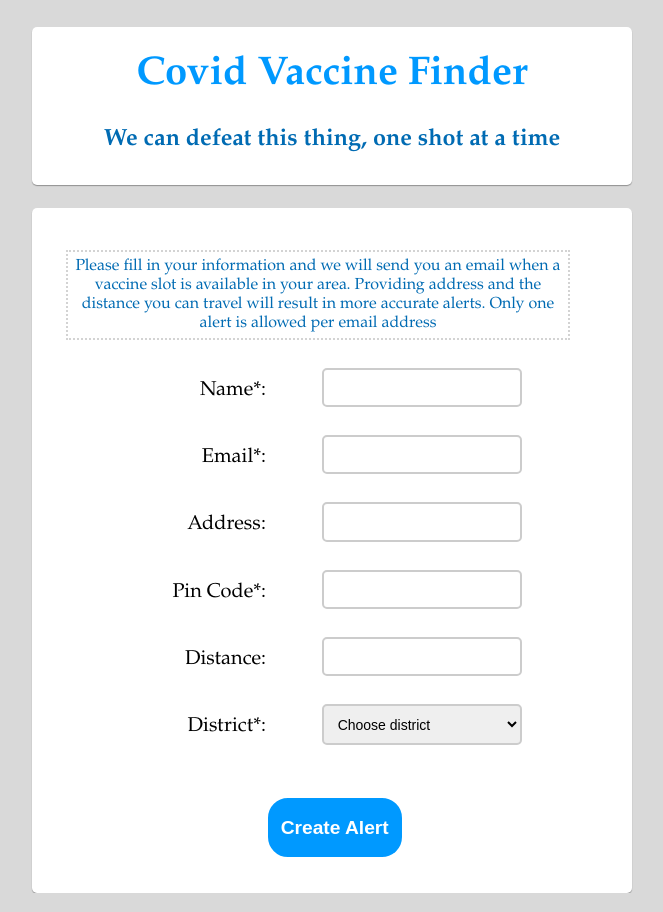
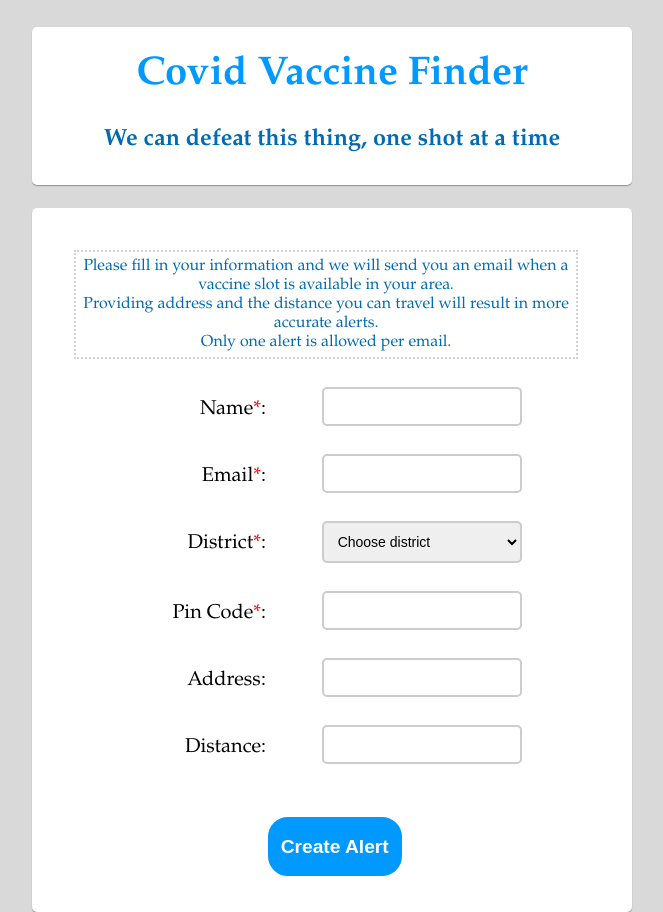
Before and after one commit to shanbhag10/cowin-vaccine-finder, a Flask app: page / in a window 1280 px wide. Shown: the whole page, without its empty margins (115-778 px from the left). Run offline with Flask 2, Linux system fonts and the light colour scheme.

Commit message:
Add styling and response messages

```diff
--- a/alerts.py
+++ b/alerts.py
@@ -31,7 +31,7 @@ class Alert:
 			print(e.response['Error']['Message'])
 
 		if 'Item' in response:
-			return (400, "An alert already exists with the provided email. Please try a different email")
+			return (400, "An alert already exists with the provided email.<br />Please try a different email")
 
 		item = {
 			"id":self.id,
@@ -46,4 +46,4 @@ class Alert:
 
 		table.put_item(Item=item)
 
-		return (201, "Successfully created alert. We will send you an email when a slot is available. Thank you.")
+		return (201, "Successfully created alert. We will send you an email when a slot is available. <br />Thank you.")
--- a/app.py
+++ b/app.py
@@ -8,7 +8,7 @@ app = Flask(__name__)
 
 @app.route("/")
 def home():
-    message = "Please fill in your information and we will send you an email when a vaccine slot is available in your area. Providing address and the distance you can travel will result in more accurate alerts. Only one alert is allowed per email address"
+    message = "Please fill in your information and we will send you an email when a vaccine slot is available in your area. <br />Providing address and the distance you can travel will result in more accurate alerts. <br />Only one alert is allowed per email."
     return render_template('index.html', districts=get_districts(), message=message, message_color="#006bb3")
 
 
--- a/static/style.css
+++ b/static/style.css
@@ -102,9 +102,13 @@ textarea, select {
   padding: 5px;
   border: rgb(211, 211, 211) dotted 2px;
   margin-top: 2rem;
-  margin-left: 1.5rem;
+  margin-left: 2rem;
   width: 90%;
   font-size: 1rem;
+}
+
+.asterix {
+  color: red;
 }
 
 
@@ -140,6 +144,8 @@ textarea, select {
     }
 
     .message {
-      font-size: 0.7rem;
+      margin-top: 0.2rem;
+      font-size: 0.6rem;
+      margin-left: 1.2rem;
     }
 }
--- a/templates/index.html
+++ b/templates/index.html
@@ -17,7 +17,7 @@
       			{% endif %}
 				<div class="input1">
 					<div class="left lab">
-						<label for="name">Name*:</label>
+						<label for="name">Name<span class="asterix">*</span>:</label>
 					</div>
 	                <div class="right">
 	                    <input type="text" id="name" name="Name" required>
@@ -25,10 +25,31 @@
             	</div>
             	<div class="input1">
 					<div class="left lab">
-						<label for="email">Email*:</label>
+						<label for="email">Email<span class="asterix">*</span>:</label>
 					</div>
 	                <div class="right">
 	                    <input type="text" id="email" name="Email" required>
+	                </div>
+            	</div>
+            	<div class="input1">
+					<div class="left lab">
+						<label for="district">District<span class="asterix">*</span>:</label>
+					</div>
+					<div class="right">
+		                <select id="district" name="District" required>
+							<option>Choose district</option>
+							{% for key, value in districts.items() %}
+								<option value={{ key }}> {{ value }} </option>
+							{% endfor %}
+						</select>
+					</div>
+            	</div>
+            	<div class="input1">
+					<div class="left lab">
+						<label for="pin">Pin Code<span class="asterix">*</span>:</label>
+					</div>
+	                <div class="right">
+	                    <input type="text" id="pin" name="Pin" required>
 	                </div>
             	</div>
             	<div class="input1">
@@ -41,32 +62,11 @@
             	</div>
             	<div class="input1">
 					<div class="left lab">
-						<label for="pin">Pin Code*:</label>
-					</div>
-	                <div class="right">
-	                    <input type="text" id="pin" name="Pin" required>
-	                </div>
-            	</div>
-            	<div class="input1">
-					<div class="left lab">
 						<label for="distance">Distance:</label>
 					</div>
 	                <div class="right">
-	                    <input type="number" id="distance" name="Distance" max="25">
+	                    <input type="number" id="distance" name="Distance" max="25" min="0">
 	                </div>
-            	</div>
-            	<div class="input1">
-					<div class="left lab">
-						<label for="district">District*:</label>
-					</div>
-					<div class="right">
-		                <select id="district" name="District" required>
-							<option>Choose district</option>
-							{% for key, value in districts.items() %}
-								<option value={{ key }}> {{ value }} </option>
-							{% endfor %}
-						</select>
-					</div>
             	</div>
 				<div>
 					<div class="row">
```
